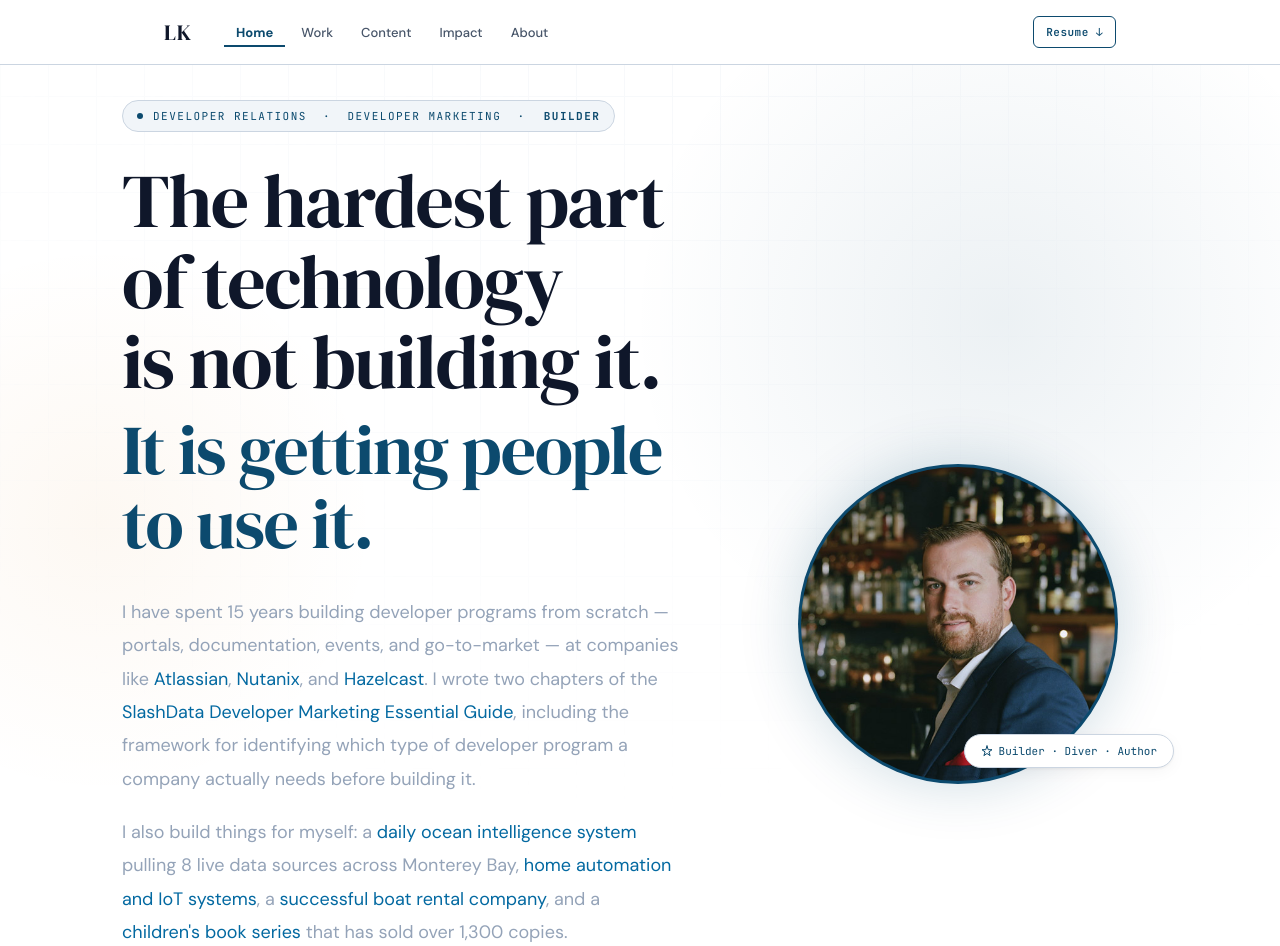
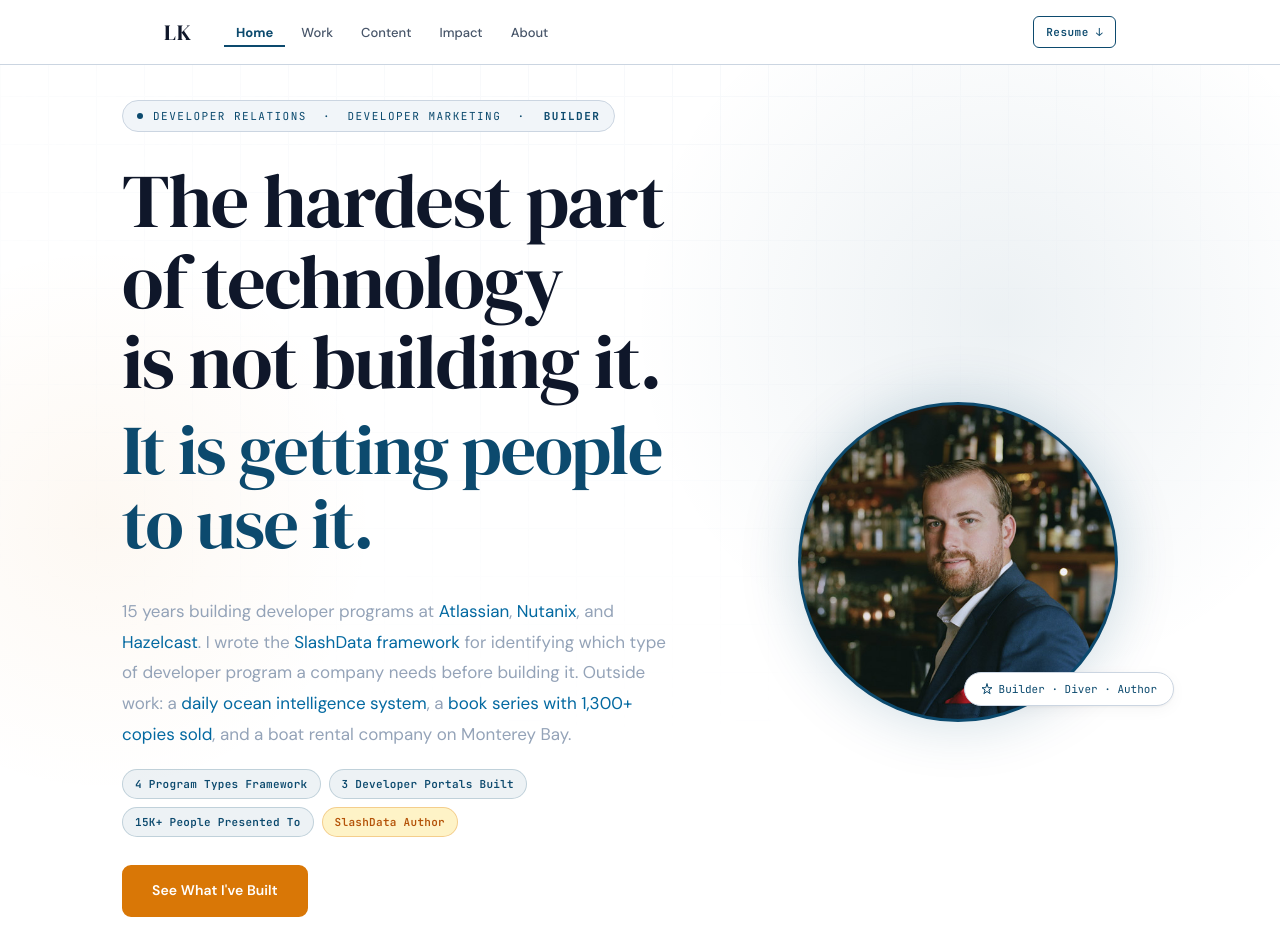
Before and after one commit to lkilpatrick/lkilpatrick_com, a Next.js app: page / in a window 1280 px wide. Shown: the top 946 px of the page. Built offline with nearby package versions, Linux system fonts and the light colour scheme.

Commit message:
feat: homepage - single CTA, proof chips, tighter copy; remove Anaheim stat from impact

```diff
--- a/app/components/Hero.tsx
+++ b/app/components/Hero.tsx
@@ -41,32 +41,30 @@ export default function Hero() {
             </h2>
 
             <p className="hero-sub">
-              I have spent 15 years building developer programs from scratch &mdash; portals, documentation,
-              events, and go-to-market &mdash; at companies like{" "}
+              15 years building developer programs at{" "}
               <a href="https://www.atlassian.com/" target="_blank" rel="noopener noreferrer" style={{ color: "var(--color-primary-light)" }}>Atlassian</a>,{" "}
               <a href="https://www.nutanix.com/" target="_blank" rel="noopener noreferrer" style={{ color: "var(--color-primary-light)" }}>Nutanix</a>, and{" "}
               <a href="https://hazelcast.com/" target="_blank" rel="noopener noreferrer" style={{ color: "var(--color-primary-light)" }}>Hazelcast</a>.
-              I wrote two chapters of the{" "}
-              <a href="https://a.co/d/eIgJG8o" target="_blank" rel="noopener noreferrer" style={{ color: "var(--color-primary-light)" }}>SlashData Developer Marketing Essential Guide</a>,
-              including the framework for identifying which type of developer program a company actually needs before building it.
+              I wrote the{" "}
+              <a href="https://a.co/d/eIgJG8o" target="_blank" rel="noopener noreferrer" style={{ color: "var(--color-primary-light)" }}>SlashData framework</a>{" "}
+              for identifying which type of developer program a company needs before building it.
+              Outside work: a{" "}
+              <a href="https://pitterpatterdiving.com/i-built-an-ai-agent-that-monitors-my-boats-while-i-sleep-and-you-can-use-it-too/" target="_blank" rel="noopener noreferrer" style={{ color: "var(--color-primary-light)" }}>daily ocean intelligence system</a>,
+              a{" "}<a href="https://www.amazon.com/stores/Luke-Kilpatrick/author/B0DNBNF2ZK" target="_blank" rel="noopener noreferrer" style={{ color: "var(--color-primary-light)" }}>book series with 1,300+ copies sold</a>,
+              and a boat rental company on Monterey Bay.
             </p>
-            <p className="hero-sub" style={{ marginTop: "-20px" }}>
-              I also build things for myself: a{" "}
-              <a href="https://pitterpatterdiving.com/i-built-an-ai-agent-that-monitors-my-boats-while-i-sleep-and-you-can-use-it-too/" target="_blank" rel="noopener noreferrer" style={{ color: "var(--color-primary-light)" }}>daily ocean intelligence system</a>{" "}
-              pulling 8 live data sources across Monterey Bay,{" "}
-              <a href="https://pitterpatterdiving.com/" target="_blank" rel="noopener noreferrer" style={{ color: "var(--color-primary-light)" }}>home automation and IoT systems</a>,
-              a{" "}<a href="https://www.boatsetter.com/boats/vxbfqbx" target="_blank" rel="noopener noreferrer" style={{ color: "var(--color-primary-light)" }}>successful boat rental company</a>,
-              and a{" "}<a href="https://www.amazon.com/stores/Luke-Kilpatrick/author/B0DNBNF2ZK" target="_blank" rel="noopener noreferrer" style={{ color: "var(--color-primary-light)" }}>children&apos;s book series</a>{" "}
-              that has sold over 1,300 copies.
-            </p>
+
+            <div className="hero-proof-chips">
+              <a href="/impact#four-types" className="hero-chip hero-chip--blue">4 Program Types Framework</a>
+              <a href="/work" className="hero-chip hero-chip--blue">3 Developer Portals Built</a>
+              <a href="/content#talks" className="hero-chip hero-chip--blue">15K+ People Presented To</a>
+              <a href="https://a.co/d/eIgJG8o" target="_blank" rel="noopener noreferrer" className="hero-chip hero-chip--amber">SlashData Author</a>
+            </div>
 
             <div className="hero-ctas">
               <a href="/work" className="btn-primary">
                 See What I&apos;ve Built
               </a>
-              <button className="btn-secondary" onClick={() => setContactOpen(true)}>
-                Get In Touch
-              </button>
             </div>
 
             <div className="hero-meta">
@@ -236,13 +234,53 @@ export default function Hero() {
         }
 
         .hero-sub {
-          font-size: 18px;
+          font-size: 17px;
           color: var(--text-muted);
-          line-height: 1.85;
-          margin-bottom: 40px;
+          line-height: 1.8;
+          margin-bottom: 20px;
           max-width: 560px;
           opacity: 0;
           animation: fadeUp 0.6s ease 0.30s forwards;
+        }
+
+        .hero-proof-chips {
+          display: flex;
+          flex-wrap: wrap;
+          gap: 8px;
+          margin-bottom: 28px;
+          opacity: 0;
+          animation: fadeUp 0.6s ease 0.34s forwards;
+        }
+        .hero-chip {
+          font-family: var(--font-mono), monospace;
+          font-size: 11px;
+          font-weight: 600;
+          letter-spacing: 0.3px;
+          padding: 5px 12px;
+          border-radius: 99px;
+          text-decoration: none;
+          transition: all 0.2s;
+          white-space: nowrap;
+        }
+        .hero-chip--blue {
+          color: var(--color-primary);
+          background: rgba(12,74,110,0.07);
+          border: 1px solid rgba(12,74,110,0.2);
+        }
+        .hero-chip--blue:hover {
+          background: var(--color-primary);
+          color: #fff;
+          border-color: var(--color-primary);
+        }
+        .hero-chip--amber {
+          color: var(--color-accent-hover);
+          background: var(--color-accent-light);
+          border: 1px solid rgba(217,119,6,0.3);
+        }
+        .hero-chip--amber:hover {
+          background: var(--color-accent);
+          color: #fff;
+          border-color: var(--color-accent);
         }
 
         .hero-ctas {
@@ -251,7 +289,7 @@ export default function Hero() {
           gap: 12px;
           margin-bottom: 28px;
           opacity: 0;
-          animation: fadeUp 0.6s ease 0.38s forwards;
+          animation: fadeUp 0.6s ease 0.42s forwards;
         }
         .btn-primary {
           display: inline-flex;
--- a/app/components/ImpactHub.tsx
+++ b/app/components/ImpactHub.tsx
@@ -228,7 +228,7 @@ Before you build a developer program, answer two questions: who are you trying t
                 <div className="ih-four-examples">Examples: Nutanix, Cisco, VMware</div>
                 <div className="ih-four-experience">
                   <div className="ih-four-exp-label">What I did</div>
-                  <p className="ih-four-exp-text">Built from zero at Nutanix: team 1 to 5, nutanix.dev portal, 49+ open-source repos, API Accelerator labs in 11 cities, 400+ developers trained. Iterated from hackathon (New Orleans) to lab day (London: 5 of 46 were developers) to conference + lab (Anaheim: 140 attendees, 89% rated 4-5 out of 5).</p>
+                  <p className="ih-four-exp-text">Built from zero at Nutanix: team 1 to 5, nutanix.dev portal, 49+ open-source repos. Ran API Accelerator labs in 11 cities, 400+ developers trained. Learned the hard way in London (5 of 46 attendees were actual developers) and redesigned the format until it worked.</p>
                 </div>
               </div>
             </div>
```
